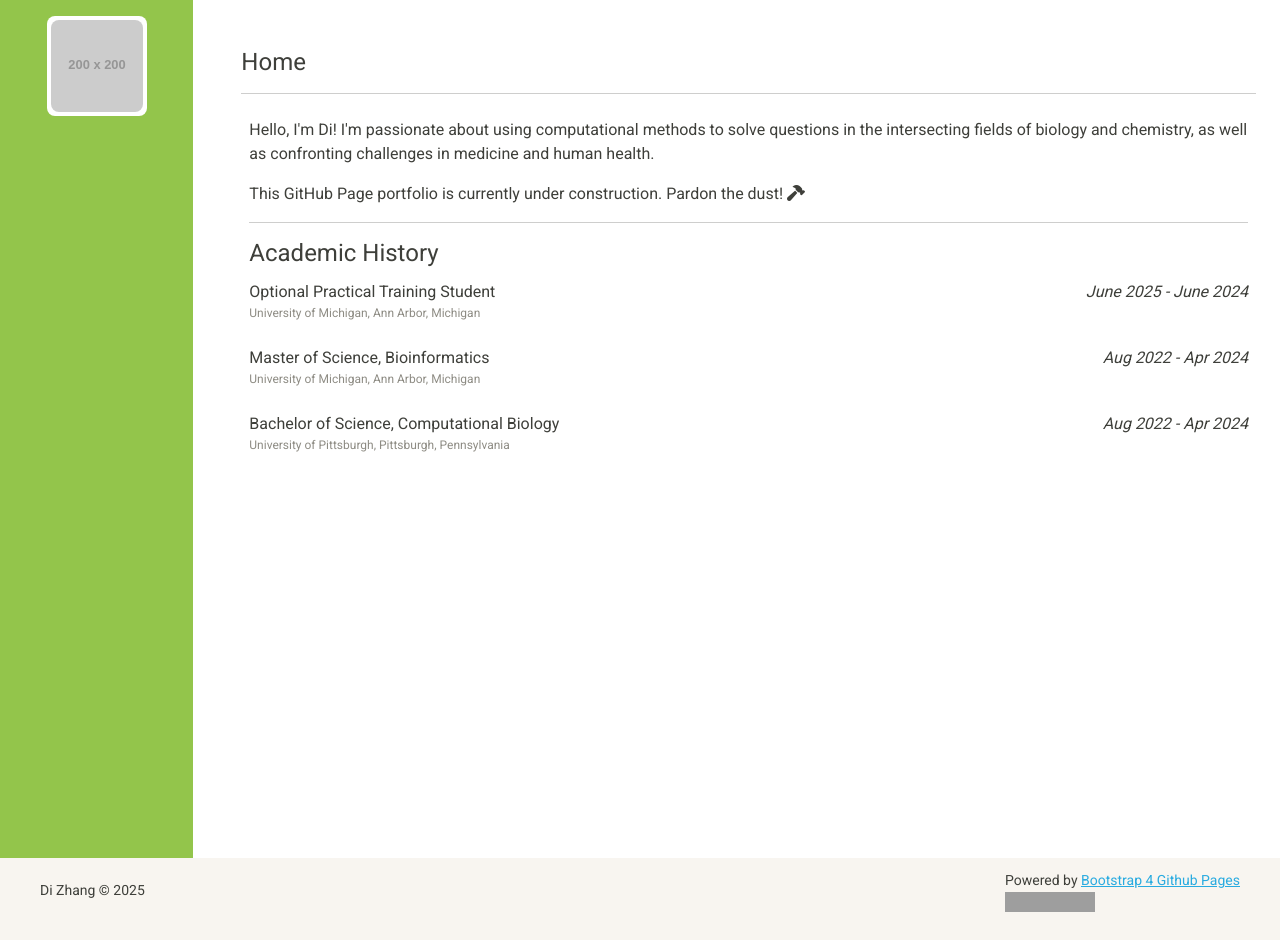
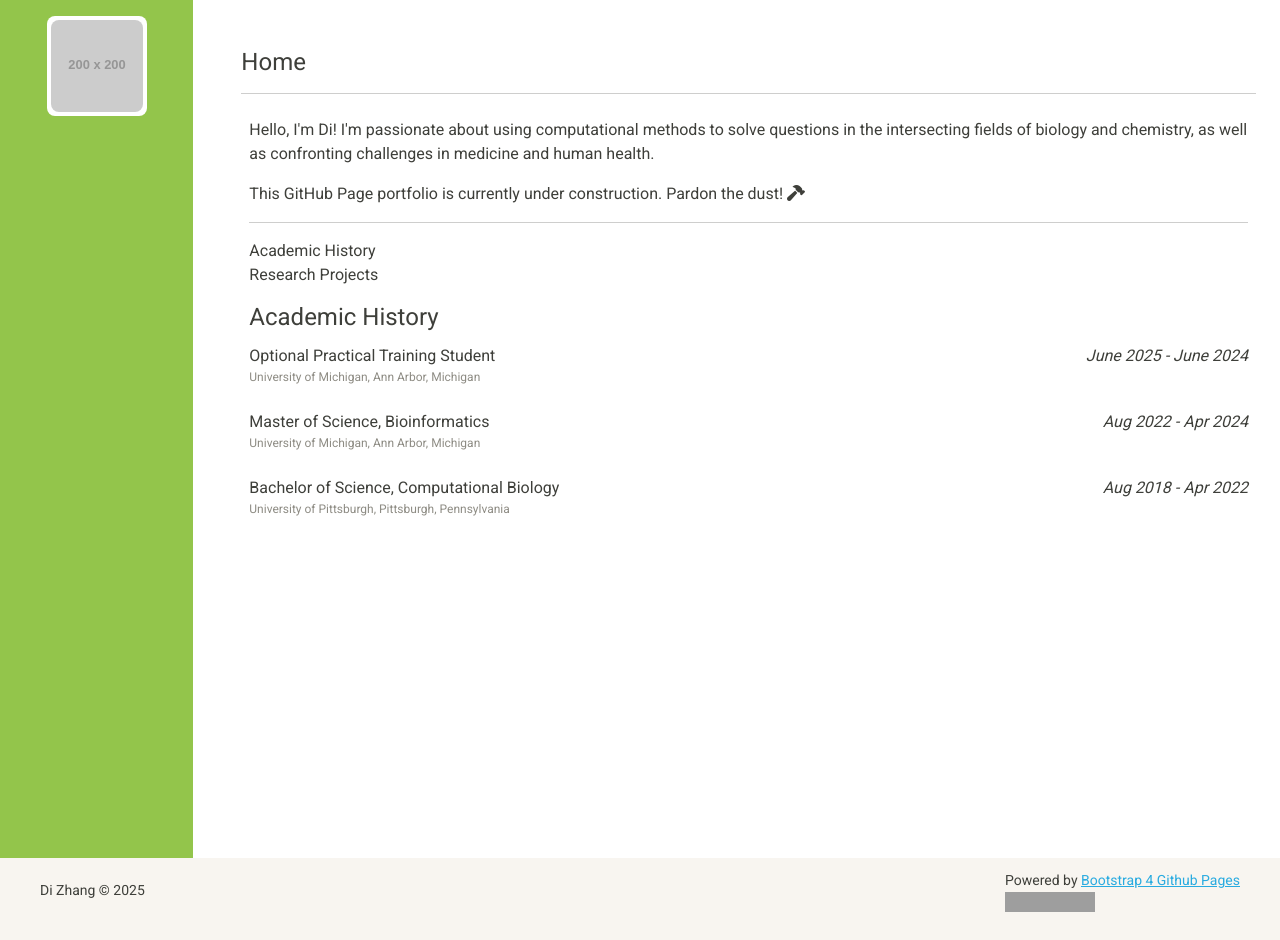
Before and after one commit to zhangdi33/zhangdi33.github.io, a Jekyll site: the page built from index.html, in a window 1280 px wide. Built offline with Jekyll 4.4.1, drawn with Linux system fonts in a browser that asks for light colours; grey boxes are pictures that could not be loaded.

Commit message:
Update index.html

```diff
--- a/index.html
+++ b/index.html
@@ -16,6 +16,14 @@ title: Home
       <p>This GitHub Page portfolio is currently under construction. Pardon the dust! <i class="fa-solid fa-hammer"></i></p>
 
       <hr class="mt-0">
+
+      <p>
+        Academic History
+        <br>
+        Research Projects
+        <br>
+
+      </p>
 
       <h4>Academic History</h4>
       <div class="row px-2">
@@ -44,10 +52,9 @@ title: Home
           <p class="text-secondary" style="font-size:75%;">University of Pittsburgh, Pittsburgh, Pennsylvania</p>
         </div>
         <div class="col-lg-auto col-12 p-1">
-          <p><i>Aug 2022 - Apr 2024</i></p>
+          <p><i>Aug 2018 - Apr 2022</i></p>
         </div>
       </div>
-
 
     </div>
 
```
